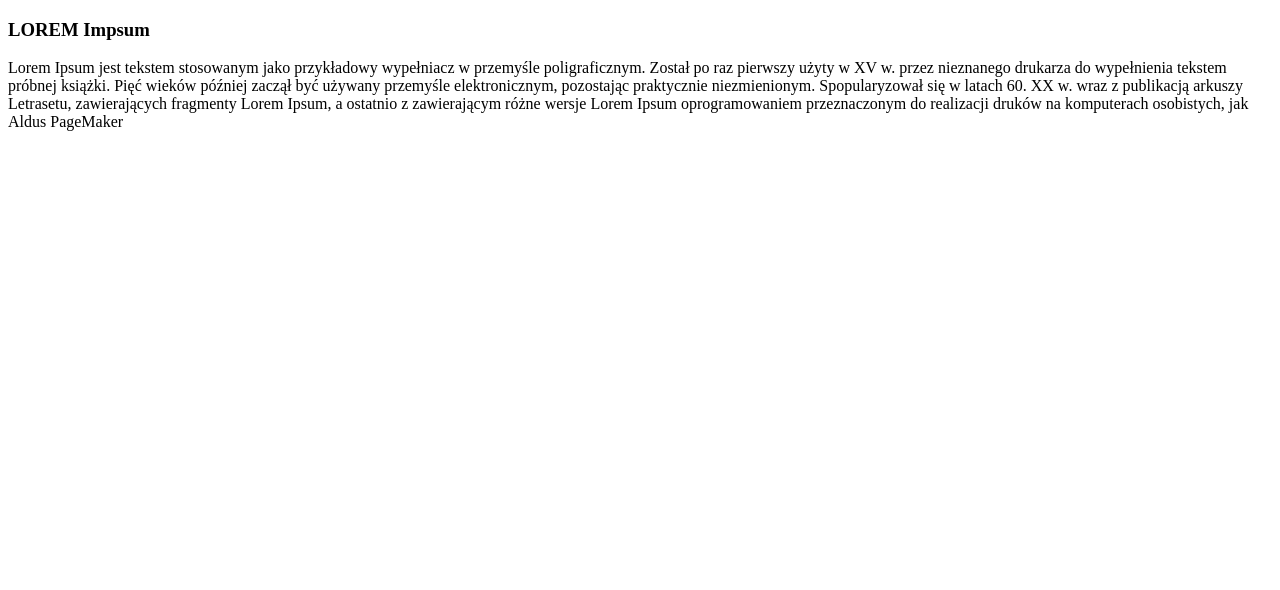
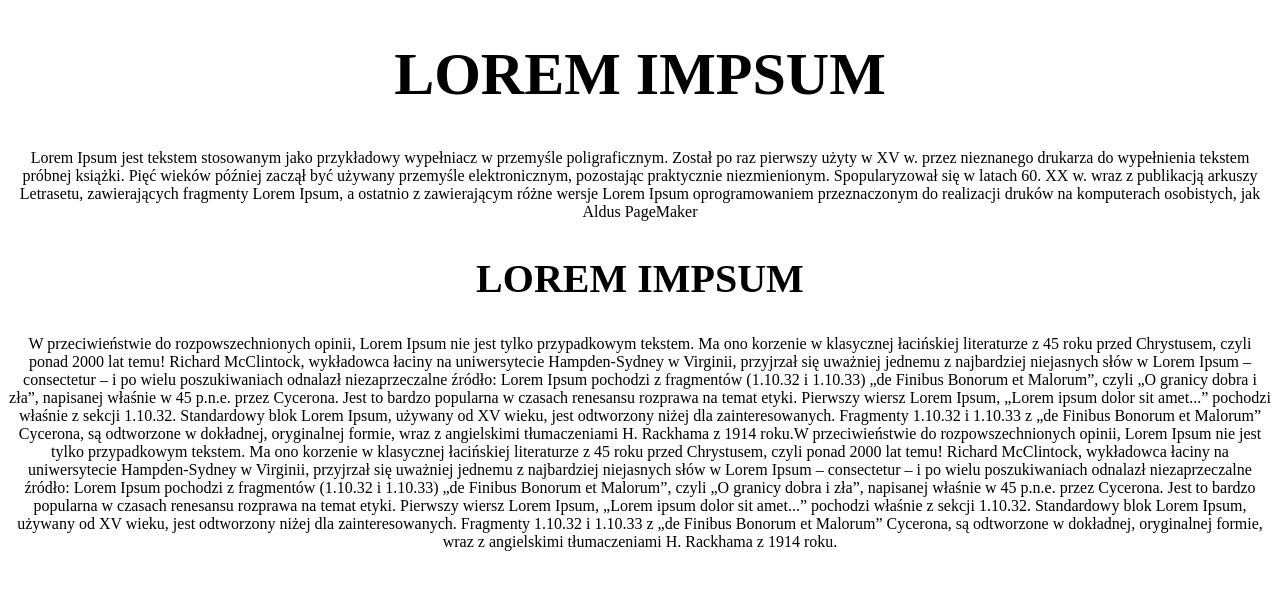
Before and after one commit to MaksBiderman/Modul_4, a plain HTML site: page index.html in a window 1280 px wide. Drawn offline with Linux system fonts and the light colour scheme.

Commit message:
Add style for page header

```diff
--- a/index.html
+++ b/index.html
@@ -6,8 +6,13 @@
 
     </head>
     <body>
-        <h3>LOREM Impsum</h3>
-        <p>Lorem Ipsum jest tekstem stosowanym jako przykładowy wypełniacz w przemyśle poligraficznym. Został po raz pierwszy użyty w XV w. przez nieznanego drukarza do wypełnienia tekstem próbnej książki. Pięć wieków później zaczął być używany przemyśle elektronicznym, pozostając praktycznie niezmienionym. Spopularyzował się w latach 60. XX w. wraz z publikacją arkuszy Letrasetu, zawierających fragmenty Lorem Ipsum, a ostatnio z zawierającym różne wersje Lorem Ipsum oprogramowaniem przeznaczonym do realizacji druków na komputerach osobistych, jak Aldus PageMaker</p>
+            <h1 class="page-title">LOREM IMPSUM</h1>
+            <p>Lorem Ipsum jest tekstem stosowanym jako przykładowy wypełniacz w przemyśle poligraficznym. Został po raz pierwszy użyty w XV w. przez nieznanego drukarza do wypełnienia tekstem próbnej książki. Pięć wieków później zaczął być używany przemyśle elektronicznym, pozostając praktycznie niezmienionym. Spopularyzował się w latach 60. XX w. wraz z publikacją arkuszy Letrasetu, zawierających fragmenty Lorem Ipsum, a ostatnio z zawierającym różne wersje Lorem Ipsum oprogramowaniem przeznaczonym do realizacji druków na komputerach osobistych, jak Aldus PageMaker</p>
+            <h2 class="subtitle">LOREM IMPSUM</h2>
+            <p>W przeciwieństwie do rozpowszechnionych opinii, Lorem Ipsum nie jest tylko przypadkowym tekstem. Ma ono korzenie w klasycznej łacińskiej literaturze z 45 roku przed Chrystusem, czyli ponad 2000 lat temu! Richard McClintock, wykładowca łaciny na uniwersytecie Hampden-Sydney w Virginii, przyjrzał się uważniej jednemu z najbardziej niejasnych słów w Lorem Ipsum – consectetur – i po wielu poszukiwaniach odnalazł niezaprzeczalne źródło: Lorem Ipsum pochodzi z fragmentów (1.10.32 i 1.10.33) „de Finibus Bonorum et Malorum”, czyli „O granicy dobra i zła”, napisanej właśnie w 45 p.n.e. przez Cycerona. Jest to bardzo popularna w czasach renesansu rozprawa na temat etyki. Pierwszy wiersz Lorem Ipsum, „Lorem ipsum dolor sit amet...” pochodzi właśnie z sekcji 1.10.32.
 
-    </body>
+                Standardowy blok Lorem Ipsum, używany od XV wieku, jest odtworzony niżej dla zainteresowanych. Fragmenty 1.10.32 i 1.10.33 z „de Finibus Bonorum et Malorum” Cycerona, są odtworzone w dokładnej, oryginalnej formie, wraz z angielskimi tłumaczeniami H. Rackhama z 1914 roku.W przeciwieństwie do rozpowszechnionych opinii, Lorem Ipsum nie jest tylko przypadkowym tekstem. Ma ono korzenie w klasycznej łacińskiej literaturze z 45 roku przed Chrystusem, czyli ponad 2000 lat temu! Richard McClintock, wykładowca łaciny na uniwersytecie Hampden-Sydney w Virginii, przyjrzał się uważniej jednemu z najbardziej niejasnych słów w Lorem Ipsum – consectetur – i po wielu poszukiwaniach odnalazł niezaprzeczalne źródło: Lorem Ipsum pochodzi z fragmentów (1.10.32 i 1.10.33) „de Finibus Bonorum et Malorum”, czyli „O granicy dobra i zła”, napisanej właśnie w 45 p.n.e. przez Cycerona. Jest to bardzo popularna w czasach renesansu rozprawa na temat etyki. Pierwszy wiersz Lorem Ipsum, „Lorem ipsum dolor sit amet...” pochodzi właśnie z sekcji 1.10.32.
+
+                Standardowy blok Lorem Ipsum, używany od XV wieku, jest odtworzony niżej dla zainteresowanych. Fragmenty 1.10.32 i 1.10.33 z „de Finibus Bonorum et Malorum” Cycerona, są odtworzone w dokładnej, oryginalnej formie, wraz z angielskimi tłumaczeniami H. Rackhama z 1914 roku.</p>
+        </body>
 </html>
--- a/style.css
+++ b/style.css
@@ -0,0 +1,13 @@
+/* Globsl */
+body {
+    text-align:center;
+
+}
+/* Title */
+.page-title {
+    font-size: 60px;
+
+}
+.subtitle {
+    font-size: 40px;
+}
```
